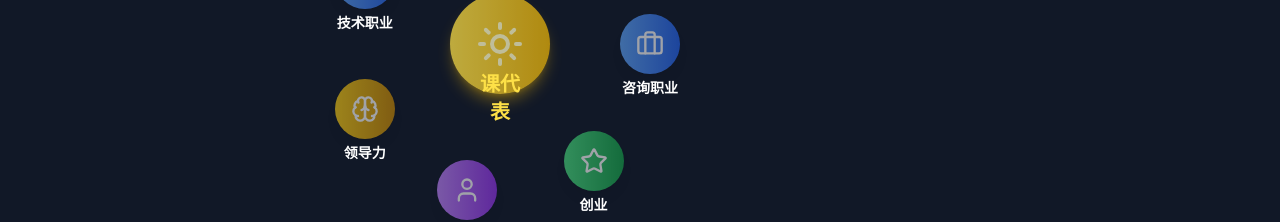
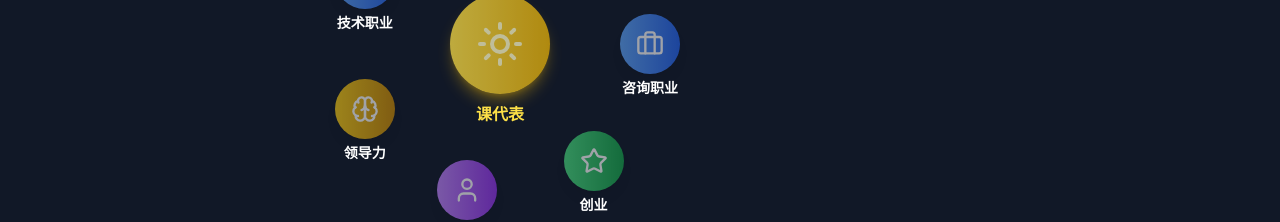
Before and after one commit to xihajun/kedaibiao_bilibili_profile, a Next.js app: page / in a window 1280 px wide. Shown: the part 456-678 px from the top of the page. Built offline with nearby package versions, Linux system fonts and the light colour scheme.

Commit message:
update kedaibiao text-base

```diff
--- a/src/app/page.tsx
+++ b/src/app/page.tsx
@@ -2654,7 +2654,7 @@ const KnowledgeUniverse = () => {
               <Sun size={48} className="text-yellow-100" />
             </div>
             <div className="absolute -bottom-8 left-1/2 -translate-x-1/2 text-center">
-              <div className="text-xl text-yellow-300 font-bold">课代表</div>
+              <div className="text-base text-yellow-300 font-bold">课代表</div>
             </div>
           </div>
 
```
